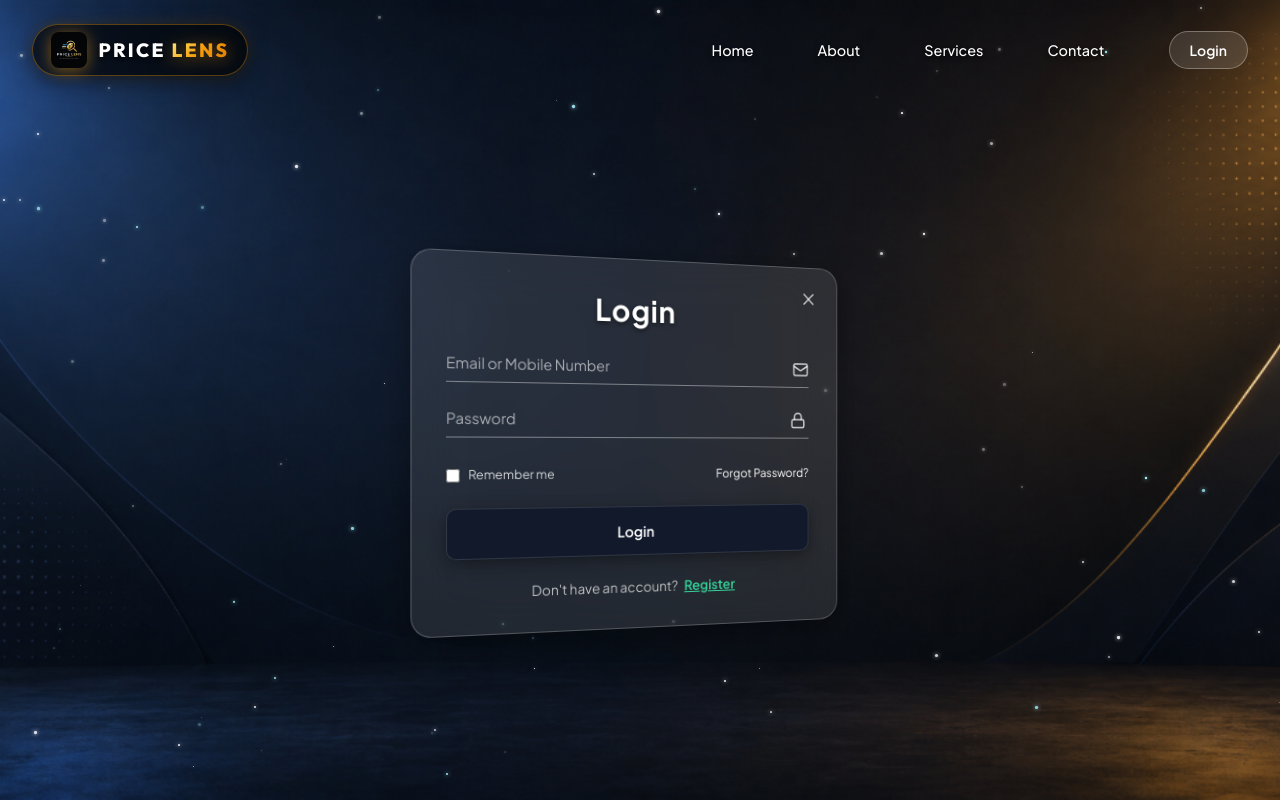
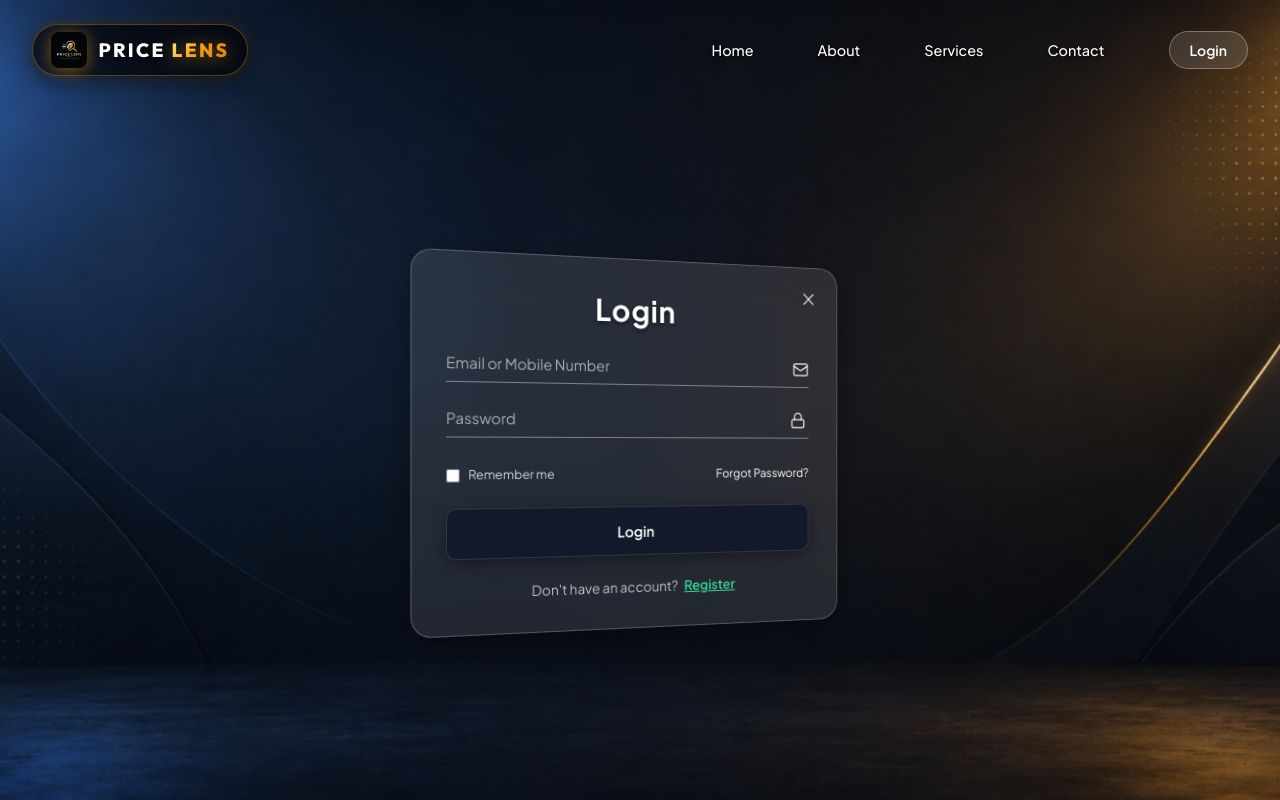
Before and after one commit to aaravgupta9462-design/Price-Lens, a React (Vite) app in the folder frontend/: page / in a window 1280 px wide. Built offline with nearby package versions, Linux system fonts and the light colour scheme.

Commit message:
Remove TwinklingStars background overlay

```diff
--- a/frontend/src/components/auth/AuthContainer.jsx
+++ b/frontend/src/components/auth/AuthContainer.jsx
@@ -2,7 +2,6 @@ import React, { useState } from 'react';
 import { motion, AnimatePresence, useMotionValue, useTransform, useSpring } from 'framer-motion';
 import { Mail, Lock, User, Phone, Eye, EyeOff, X, KeyRound, CheckCircle2, RefreshCw } from 'lucide-react';
 import { useAuth } from '../../context/AuthContext';
-import { TwinklingStars } from '../common/TwinklingStars';
 import './AuthContainer.css';
 
 export const AuthContainer = () => {
@@ -229,9 +228,6 @@ export const AuthContainer = () => {
     >
       {/* Dark Vignette Overlay */}
       <div className="lofi-overlay absolute inset-0 bg-black/40 backdrop-brightness-90 pointer-events-none" style={{ zIndex: -5 }} />
-
-      {/* Twinkling Stars & Shooting Stars Overlay */}
-      <TwinklingStars />
 
       {/* Top Navbar */}
       <header className="lofi-navbar relative z-10 w-full px-8 py-6 flex items-center justify-between">
```
